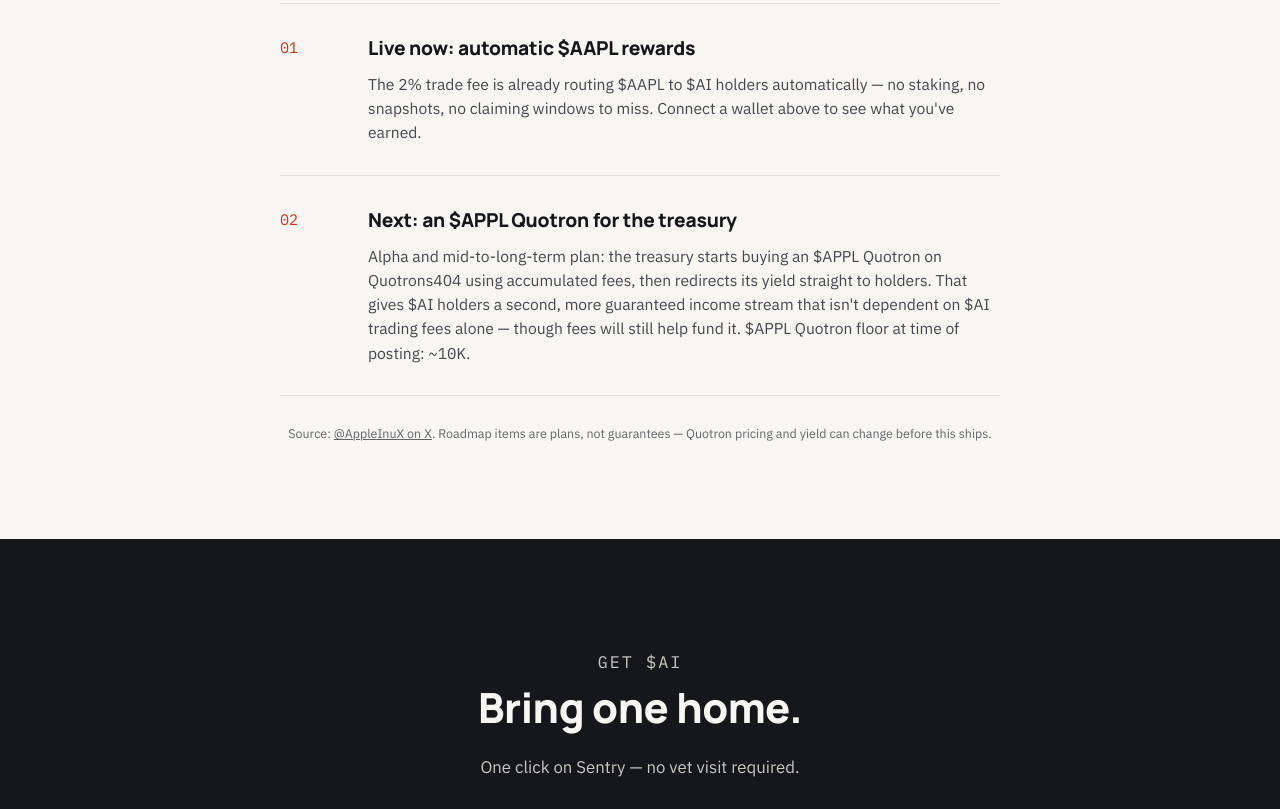
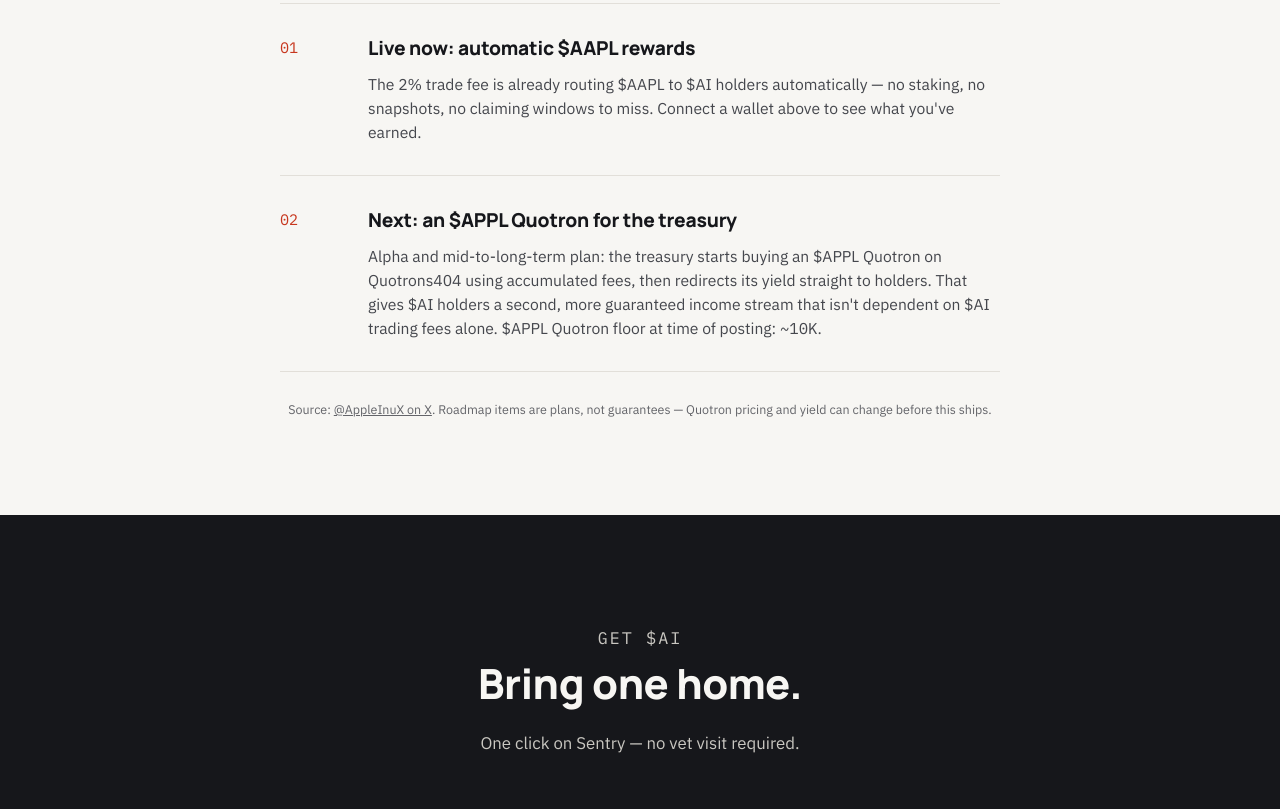
Before and after one commit to optichads-tech/apple-inu-site, a plain HTML site: page index.html in a window 1280 px wide. Shown: the part 4165-4974 px from the top of the page. Drawn offline with Linux system fonts and the light colour scheme.

Commit message:
Update index.html

```diff
--- a/index.html
+++ b/index.html
@@ -865,7 +865,7 @@
         <span class="num">02</span>
         <div>
           <h3>Next: an $APPL Quotron for the treasury</h3>
-          <p>Alpha and mid-to-long-term plan: the treasury starts buying an $APPL Quotron on Quotrons404 using accumulated fees, then redirects its yield straight to holders. That gives $AI holders a second, more guaranteed income stream that isn't dependent on $AI trading fees alone — though fees will still help fund it. $APPL Quotron floor at time of posting: <span class="mono">~10K</span>.</p>
+          <p>Alpha and mid-to-long-term plan: the treasury starts buying an $APPL Quotron on Quotrons404 using accumulated fees, then redirects its yield straight to holders. That gives $AI holders a second, more guaranteed income stream that isn't dependent on $AI trading fees alone. $APPL Quotron floor at time of posting: <span class="mono">~10K</span>.</p>
         </div>
       </div>
     </div>
```
